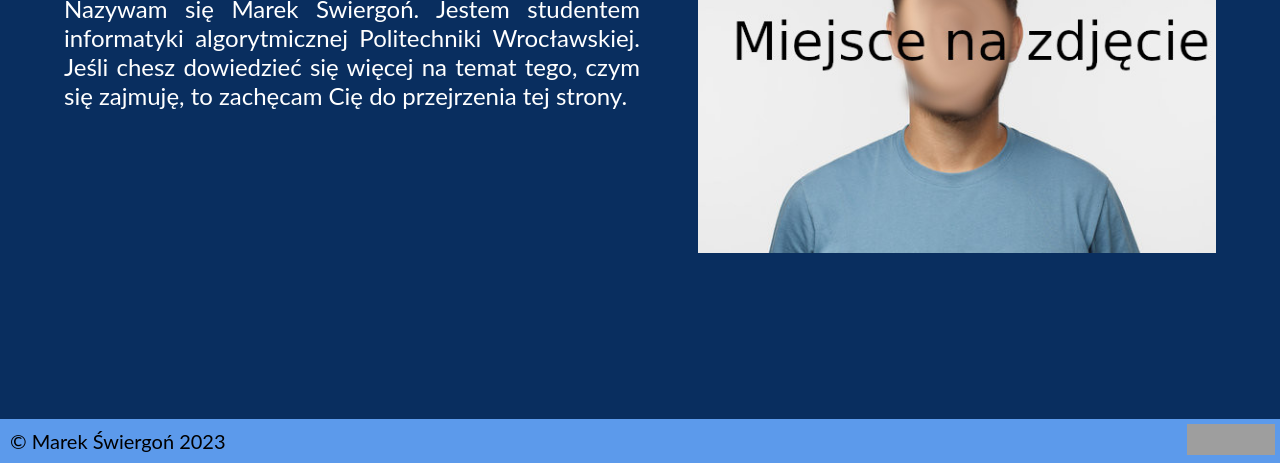
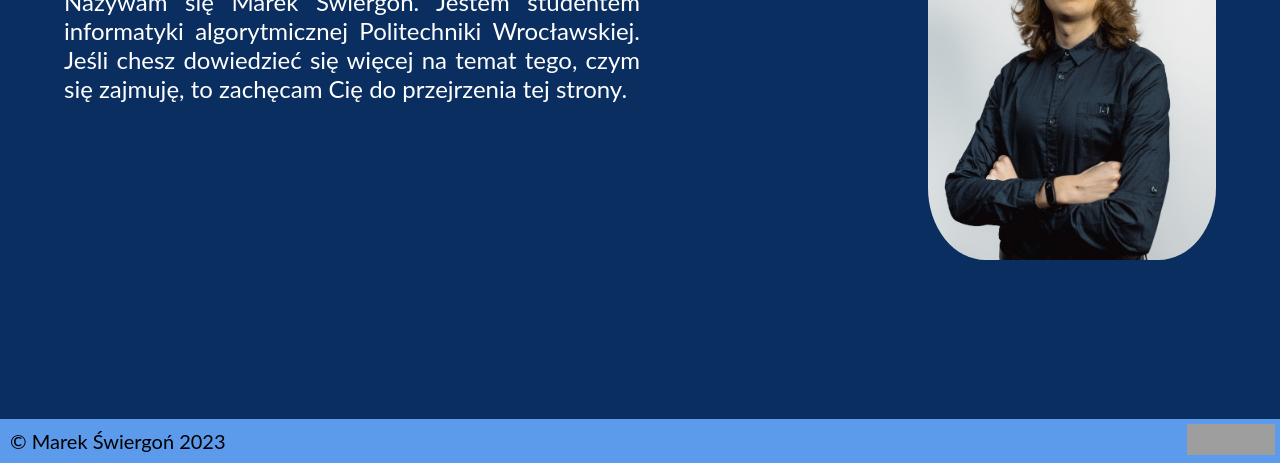
Before and after one commit to Swmar23/Swmar23.github.io, a plain HTML site: page index.html in a window 1280 px wide. Shown: the part 337-800 px from the top of the page. Drawn offline with Linux system fonts and the light colour scheme; grey boxes are pictures that could not be loaded.

Commit message:
Uploaded portrait picture, minor style changes in terms of displaying that picture.

```diff
--- a/index.html
+++ b/index.html
@@ -47,7 +47,7 @@
           <h2>Cześć!</h2>
           <p>Nazywam się Marek Świergoń. Jestem studentem informatyki algorytmicznej Politechniki Wrocławskiej. Jeśli chesz dowiedzieć się więcej na temat tego, czym się zajmuję, to zachęcam Cię do przejrzenia tej strony.</p>
         </div>
-        <img id="portret" src="images/portret.jpg" alt="Moje zdjęcie">
+        <img id="portret" src="images/portrait.jpg" alt="Moje zdjęcie">
     </article>
   </main>
 
--- a/style.css
+++ b/style.css
@@ -59,7 +59,7 @@ body {
   justify-self: left;
   margin: 5px;
   color: #000;
-	font-size:30px;
+	font-size:27px;
   cursor:pointer;
 }
 
@@ -184,8 +184,9 @@ section div#leftSide p {
 }
 
 img#portret {
-  width:80%;
-  margin-left: 10%;
+  width:70%;
+  margin-left: 15%;
+  border-radius: 20%;
   margin-top: 20%;
   height: auto;
   object-fit: contain;
@@ -377,8 +378,8 @@ table, th, td {
   }
 
   img#portret {
-    width:45%;
-    margin-left: 5%;
+    width:25%;
+    margin-left: 25%;
     margin-top: 0%;
     height: auto;
   }
```
Also changed, not shown: images/portrait.jpg (added), images/portret.jpg (deleted).
